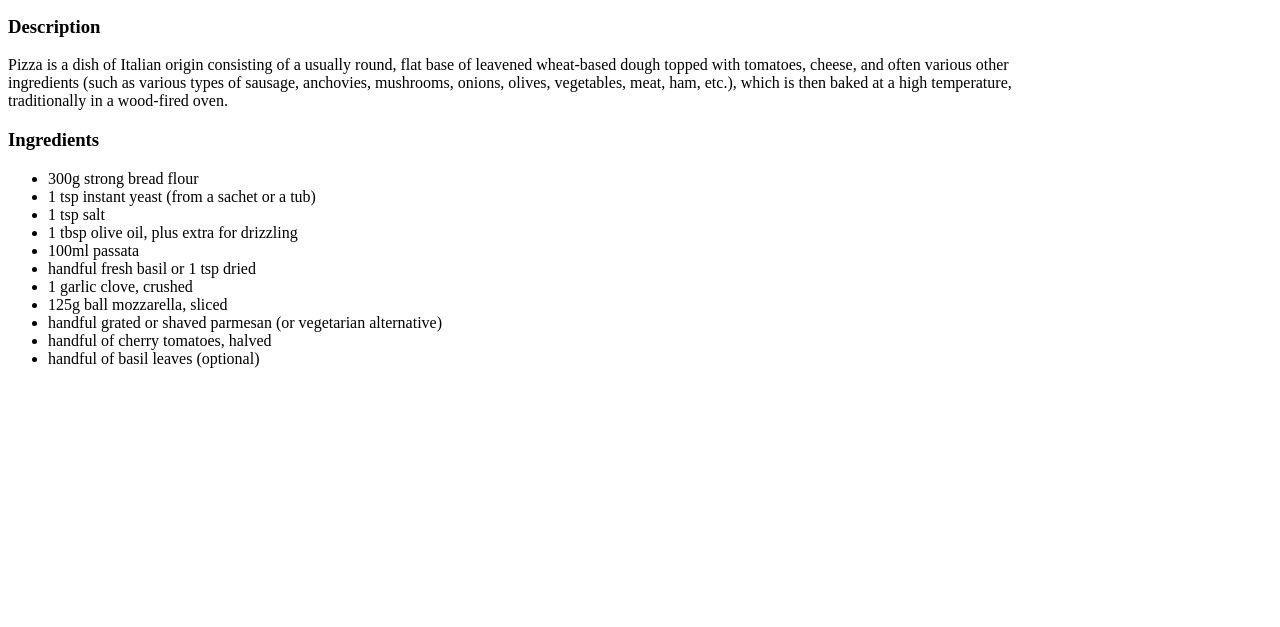
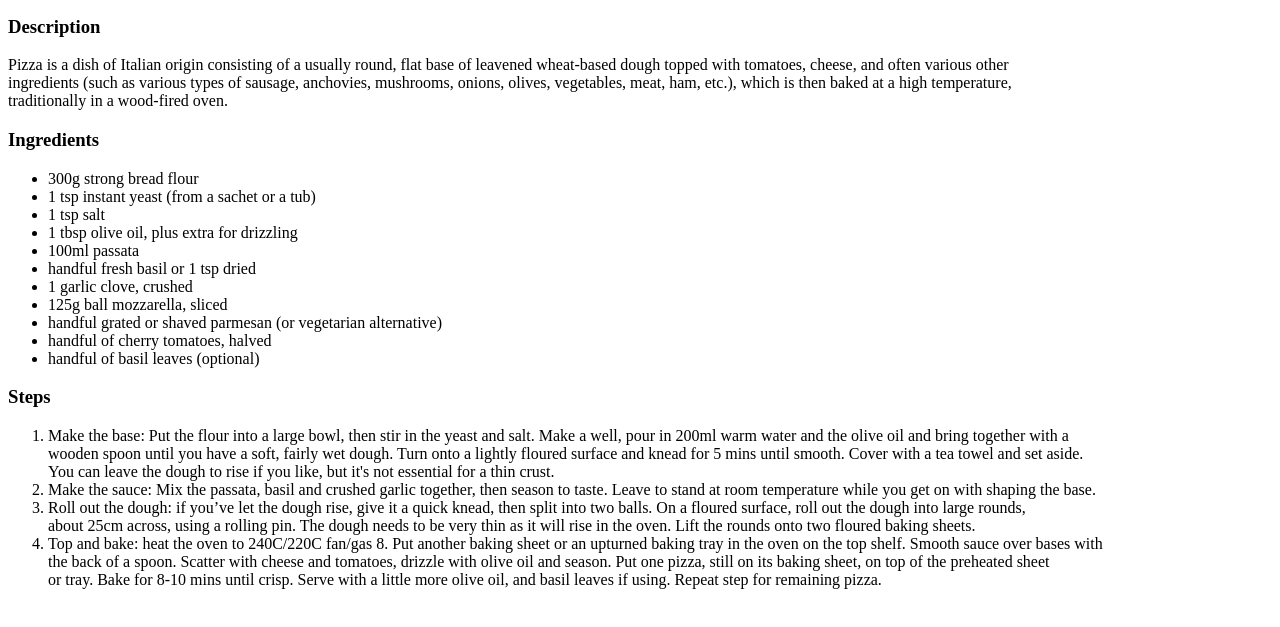
Before and after one commit to joaoSena0206/odin-recipes, a plain HTML site: page recipes/pizza.html in a window 1280 px wide. Shown: the part 101-728 px from the top of the page. Drawn offline with Linux system fonts and the light colour scheme.

Commit message:
Adiciona as etapas da receita da pizza

```diff
--- a/recipes/pizza.html
+++ b/recipes/pizza.html
@@ -32,5 +32,24 @@
         <li>handful of basil leaves (optional)</li>
     </ul>
 
+    <h3>Steps</h3>
+    <ol>
+        <li>
+            Make the base: Put the flour into a large bowl, then stir in the yeast and salt. Make a well, pour in 200ml warm water and the olive oil and bring together with a <br>
+            wooden spoon until you have a soft, fairly wet dough. Turn onto a lightly floured surface and knead for 5 mins until smooth. Cover with a tea towel and set aside. <br>
+            You can leave the dough to rise if you like, but it's not essential for a thin crust.
+        </li>
+        <li>Make the sauce: Mix the passata, basil and crushed garlic together, then season to taste. Leave to stand at room temperature while you get on with shaping the base.</li>
+        <li>
+            Roll out the dough: if you’ve let the dough rise, give it a quick knead, then split into two balls. On a floured surface, roll out the dough into large rounds, <br>
+            about 25cm across, using a rolling pin. The dough needs to be very thin as it will rise in the oven. Lift the rounds onto two floured baking sheets.
+        </li>
+        <li>
+            Top and bake: heat the oven to 240C/220C fan/gas 8. Put another baking sheet or an upturned baking tray in the oven on the top shelf. Smooth sauce over bases with <br>
+            the back of a spoon. Scatter with cheese and tomatoes, drizzle with olive oil and season. Put one pizza, still on its baking sheet, on top of the preheated sheet <br>
+            or tray. Bake for 8-10 mins until crisp. Serve with a little more olive oil, and basil leaves if using. Repeat step for remaining pizza.
+        </li>
+    </ol>
+
 </body>
 </html>
```
